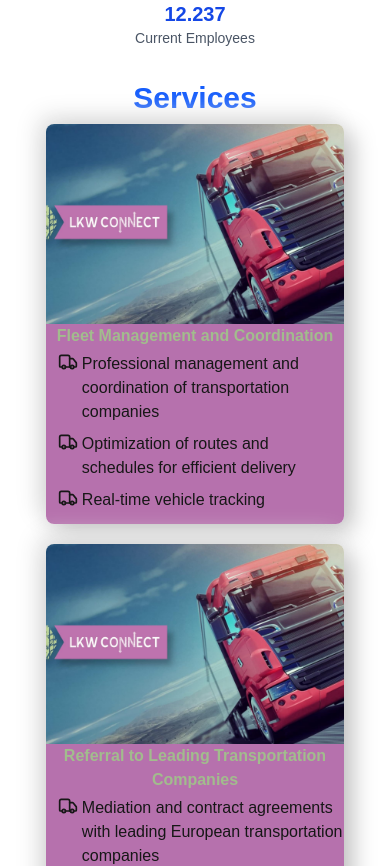
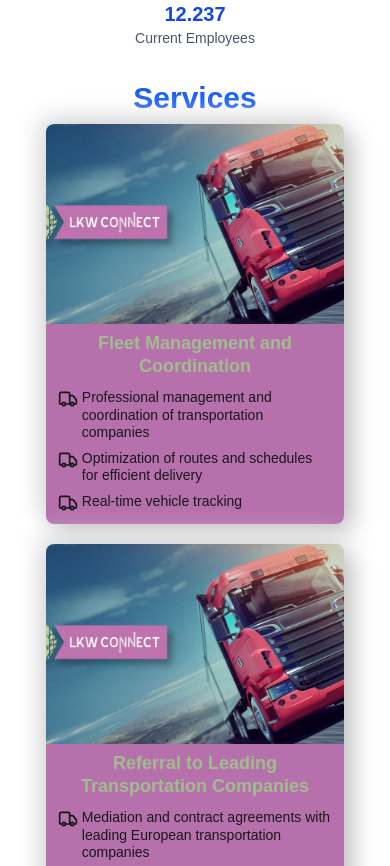
Before and after one commit to LuJian2024/logistics, a Next.js app: page / in a window 390 px wide. Shown: the part 1620-2486 px from the top of the page. Built offline with nearby package versions, Linux system fonts and the light colour scheme.

Commit message:
Refactor ServiceCard component for improved layout and styling of descriptions

```diff
--- a/src/app/components/ServiceCard/ServiceCard.tsx
+++ b/src/app/components/ServiceCard/ServiceCard.tsx
@@ -7,27 +7,28 @@ type ServiceCardProps = {
     description: string[];
 }
 
-const serviceListElement = "pl-3 my-1 flex gap-1"
 const ServiceCard = ({ name, description }: ServiceCardProps) => {
     return (
-        <div className="service-card lg:relative w-[90%] h-[400px] mx-auto lg:w-[47%]  mb-5 rounded-[8px] shadow-[8px_8px_24px_#bebebe,-8px_-8px_24px_#e2e2e2] lg:rounded-none lg:shadow-none" >
-            <div className="w-full h-1/2 lg:w-[60%] lg:h-[65%] rounded-[8px] lg:shadow-[8px_8px_24px_#bebebe,-8px_-8px_24px_#e2e2e2]">
-            <img
+        <div className="service-card relative w-[90%] h-[400px] mx-auto md:w-[47%]  mb-5 rounded-[8px] shadow-[8px_8px_24px_#bebebe,-8px_-8px_24px_#e2e2e2] md:rounded-none md:shadow-none" >
+            <div className="w-full h-1/2 md:w-[85%] lg:w-[75%] xl:w-[65%] md:h-[65%] rounded-[8px] md:shadow-[8px_8px_24px_#bebebe,-8px_-8px_24px_#e2e2e2]">
+                <img
                     src="/images/hero-1.jpg"
                     alt="Service image"
-                    className="w-full h-full object-cover rounded-t-[8px] lg:rounded-[8px]"
+                    className="w-full h-full object-cover rounded-t-[8px] md:rounded-[8px]"
                     loading="lazy"
                 />
 
             </div>
-            <div className="w-full h-1/2 lg:absolute  lg:bottom-0 lg:right-0 lg:w-[60%] lg:h-[65%]  bg-[#B671AD] rounded-b-[8px] lg:rounded-[8px] lg:shadow-[8px_8px_24px_#bebebe,-8px_-8px_24px_#e2e2e2]">
-                <h2 className="md:text-xl font-bold text-[#A2BC8D] text-center">{name}</h2>
+            <div className="w-full h-1/2 px-3 md:absolute md:w-[85%]  md:bottom-0 md:right-0 lg:w-[75%] xl:w-[65%] md:h-[65%] bg-[#B671AD] rounded-b-[8px] md:rounded-[8px] md:shadow-[8px_8px_24px_#bebebe,-8px_-8px_24px_#e2e2e2] flex flex-col gap-2">
+                <h2 className="text-lg lg:text-xl leading-tight font-bold text-[#A2BC8D] text-center pt-2">{name}</h2>
                 <div className="flex flex-col">
                     {description.map((el, index) => (
-                        <div className={serviceListElement} key={index}><Truck className="w-5 h-5 flex-shrink-0"/>{el}</div>
+                        <div className="my-1 flex gap-1" key={index}>
+                            <Truck className="w-5 h-5 flex-shrink-0" /><p className="text-sm lg:text-base leading-tight lg:leading-snug">{el}</p>
+                        </div>
                     ))}
                 </div>
-                </div>
+            </div>
 
         </div>
         /*Without shadows */
```
